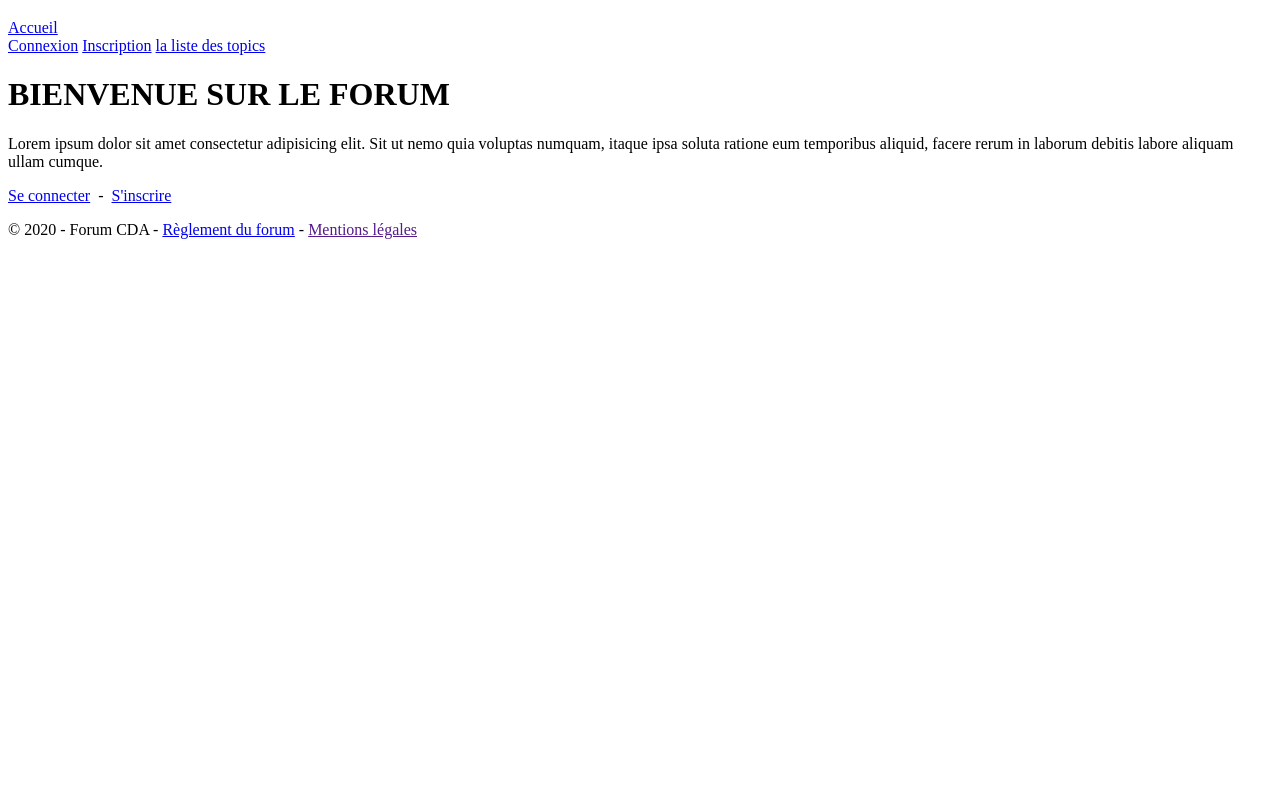
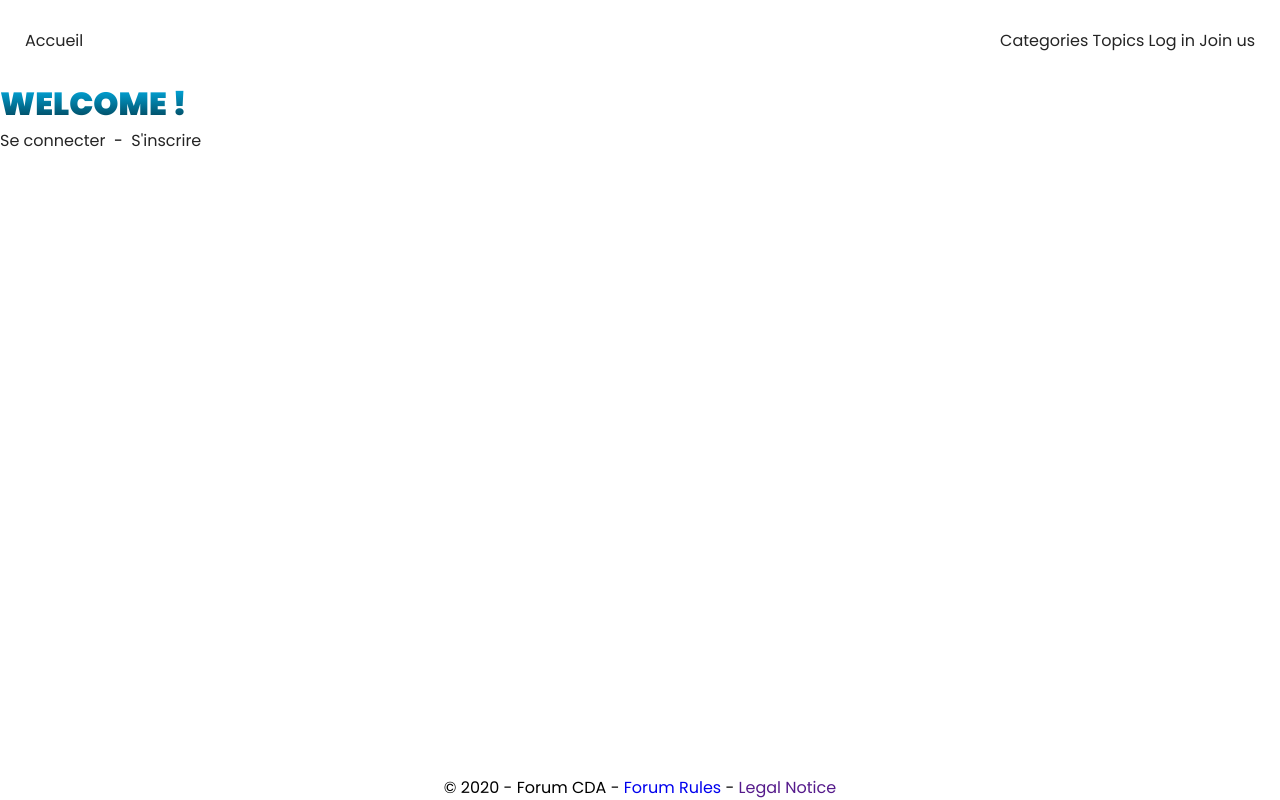
Before and after one commit to davinahouquet/Forum, a PHP site: page / in a window 1280 px wide. Run offline with PHP 8.4, Linux system fonts and the light colour scheme; some libraries are stand-ins or nearby versions.

Commit message:
List - Categories

```diff
--- a/app/DAO.php
+++ b/app/DAO.php
@@ -13,7 +13,7 @@
     abstract class DAO{
 
         private static $host   = 'mysql:host=127.0.0.1;port=3306';
-        private static $dbname = 'forum_dwwm3';
+        private static $dbname = 'forum_dh';
         private static $dbuser = 'root';
         private static $dbpass = '';
 
--- a/controller/ForumController.php
+++ b/controller/ForumController.php
@@ -31,9 +31,9 @@
             $categoryManager = new CategoryManager();
 
              return [
-                 "view" => VIEW_DIR."forum/listCategory.php", //Comment le controller interagit avec la vue
+                 "view" => VIEW_DIR."forum/listCategories.php", //Comment le controller interagit avec la vue
                  "data" => [
-                     "category" =>  $categoryManager->findAll(["categoryName", "DESC"]) //la méthode "findAll" est une méthode générique qui provient de l'AbstractController (dont hérite chaque controller de l'application)
+                     "categories" =>  $categoryManager->findAll(["categoryName", "DESC"]) //la méthode "findAll" est une méthode générique qui provient de l'AbstractController (dont hérite chaque controller de l'application)
                  ]
              ];
 
--- a/index.php
+++ b/index.php
@@ -5,7 +5,7 @@
     // meilleure portabilité sur les différents systêmes.
     define('BASE_DIR', dirname(__FILE__).DS); // pour se simplifier la vie
     define('VIEW_DIR', BASE_DIR."view/");     //le chemin où se trouvent les vues
-    define('PUBLIC_DIR', "/public");     //le chemin où se trouvent les fichiers publics (CSS, JS, IMG)
+    define('PUBLIC_DIR', "public");     //le chemin où se trouvent les fichiers publics (CSS, JS, IMG)
 
     define('DEFAULT_CTRL', 'Home');//nom du contrôleur par défaut
     define('ADMIN_MAIL', "admin@gmail.com");//mail de l'administrateur
--- a/public/css/style.css
+++ b/public/css/style.css
@@ -0,0 +1,67 @@
+@import url('https://fonts.googleapis.com/css2?family=Poppins:ital,wght@0,100;0,200;0,300;0,400;0,500;0,600;0,700;0,800;0,900;1,100;1,200;1,300;1,400;1,500;1,600;1,700&display=swap');
+
+*{
+    margin:0;
+    font-family: "Poppins", sans-serif;
+}
+
+:root{
+    --clearblue :#01C2FF;
+    --darkblue : #022b38;
+    --clearfont: rgb(241, 241, 241);
+    --darkfont:rgb(36, 36, 36);
+    --hover:rgb(0, 218, 226);
+}
+
+/*---------- LAYOUT ----------*/
+nav{
+    display: flex;
+    flex-direction: row;
+    justify-content: space-between;
+    align-items: center;
+    min-height: 80px;
+    padding-left: 25px;
+    padding-right: 25px;
+}
+
+.nav-item{
+    color: var(--darkfont);
+    transition: 0.3s;
+}
+
+.nav-item:hover{
+    color: var(--hover);
+    transition: 0.3s;
+}
+
+a{
+    text-decoration: none;
+}
+
+footer{
+    display: flex;
+    align-items: flex-end;
+    justify-content: center;
+    min-height: 50px;
+    position: absolute;
+    bottom: 0;
+    width: 100%;
+    height: 2.5rem;
+}
+/*---------- HOME ----------*/
+h1{
+    font-weight: 900;
+    background: -webkit-linear-gradient(var(--clearblue), var(--darkblue));
+    -webkit-background-clip: text;
+    -webkit-text-fill-color: transparent;
+}
+
+.home-connexion{
+    color: var(--darkfont);
+    transition: 0.5s;
+}
+
+.home-connexion:hover{
+    color: var(--hover);
+    transition: 0.5s;
+}
--- a/view/home.php
+++ b/view/home.php
@@ -1,9 +1,7 @@
-<h1>BIENVENUE SUR LE FORUM</h1>
-
-<p>Lorem ipsum dolor sit amet consectetur adipisicing elit. Sit ut nemo quia voluptas numquam, itaque ipsa soluta ratione eum temporibus aliquid, facere rerum in laborum debitis labore aliquam ullam cumque.</p>
+<h1>WELCOME !</h1>
 
 <p>
-    <a href="/security/login.html">Se connecter</a>
+    <a href="/security/login.html" class="home-connexion">Se connecter</a>
     <span>&nbsp;-&nbsp;</span>
-    <a href="/security/register.html">S'inscrire</a>
+    <a href="/security/register.html" class="home-connexion">S'inscrire</a>
 </p>
--- a/view/layout.php
+++ b/view/layout.php
@@ -19,11 +19,11 @@
             <header>
                 <nav>
                     <div id="nav-left">
-                        <a href="/">Accueil</a>
+                        <a href="/" class="nav-item">Accueil</a>
                         <?php
                         if(App\Session::isAdmin()){
                             ?>
-                            <a href="index.php?ctrl=home&action=users">Voir la liste des gens</a>
+                            <a href="index.php?ctrl=home&action=users" class="nav-item">Voir la liste des gens</a>
 
                             <?php
                         }
@@ -35,14 +35,15 @@
                         if(App\Session::getUser()){
                             ?>
                             <a href="/security/viewProfile.html"><span class="fas fa-user"></span>&nbsp;<?= App\Session::getUser()?></a>
-                            <a href="/security/logout.html">Déconnexion</a>
+                            <a href="/security/logout.html" class="nav-item">Logout</a>
                             <?php
                         }
                         else{
                             ?>
-                            <a href="./view/security/login.php">Connexion</a>
-                            <a href="/security/register.html">Inscription</a>
-                            <a href="index.php?ctrl=forum&action=listTopics">la liste des topics</a>
+                            <a href="index.php?ctrl=forum&action=listCategories" class="nav-item">Categories</a>
+                            <a href="index.php?ctrl=forum&action=listTopics" class="nav-item">Topics</a>
+                            <a href="./view/security/login.php" class="nav-item">Log in</a>
+                            <a href="/security/register.html" class="nav-item">Join us</a>
                         <?php
                         }
 
@@ -57,7 +58,7 @@
             </main>
         </div>
         <footer>
-            <p>&copy; 2020 - Forum CDA - <a href="/home/forumRules.html">Règlement du forum</a> - <a href="">Mentions légales</a></p>
+            <p>&copy; 2020 - Forum CDA - <a href="/home/forumRules.html">Forum Rules</a> - <a href="">Legal Notice</a></p>
             <!--<button id="ajaxbtn">Surprise en Ajax !</button> -> cliqué <span id="nbajax">0</span> fois-->
         </footer>
     </div>
```
Also changed, not shown: assets/db.sql (+7 -0 lines), model/entities/Category.php (+54 -0 lines), model/managers/CategoryManager.php (+18 -0 lines), view/forum/listCategories.php (added, +15 -0 lines).
